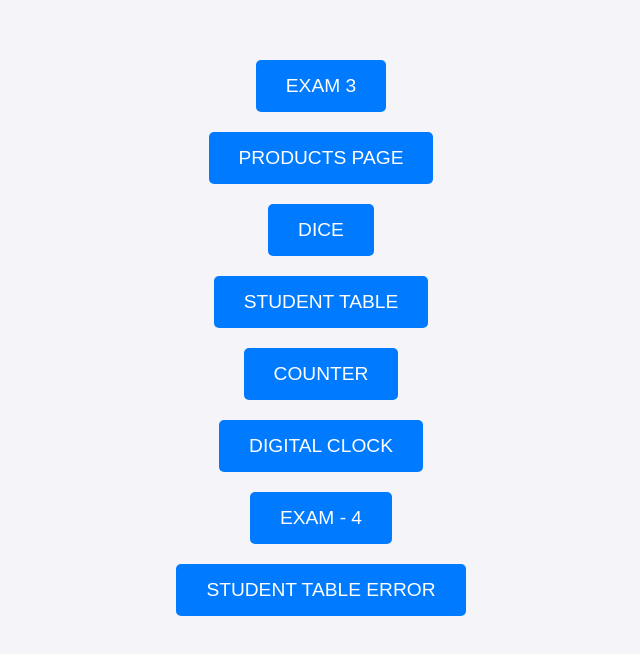
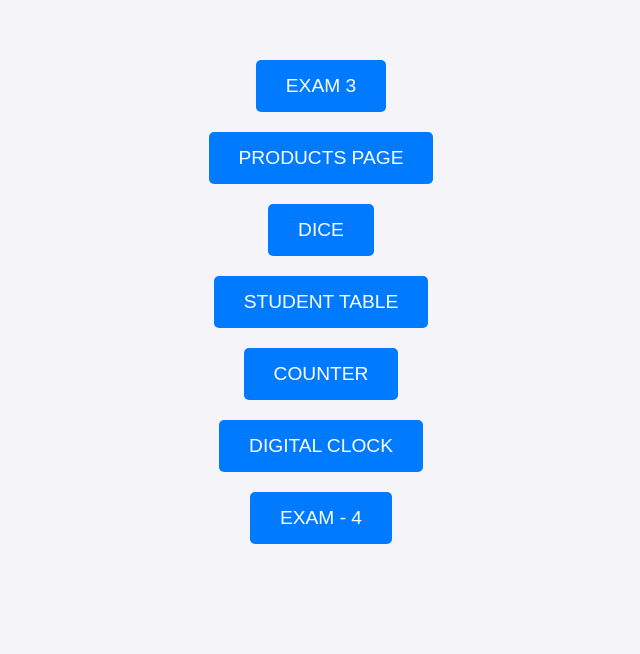
Before and after one commit to ankitpativala1405/JS, a plain HTML site: page index.html in a window 1280 px wide. Shown: the whole page, without its empty margins (319-959 px from the left). Drawn offline with Linux system fonts and the light colour scheme.

Commit message:
Update index.html

```diff
--- a/index.html
+++ b/index.html
@@ -64,6 +64,5 @@
     <a href="/counter/index.html">COUNTER</a><br>
     <a href="/digital clock/format12hours.html">DIGITAL CLOCK</a><br>
     <a href="/exam - 4/index.html">EXAM - 4</a><br>
-    <a href="/student table error/index.html">STUDENT TABLE ERROR</a><br>
 </body>
 </html>
```
